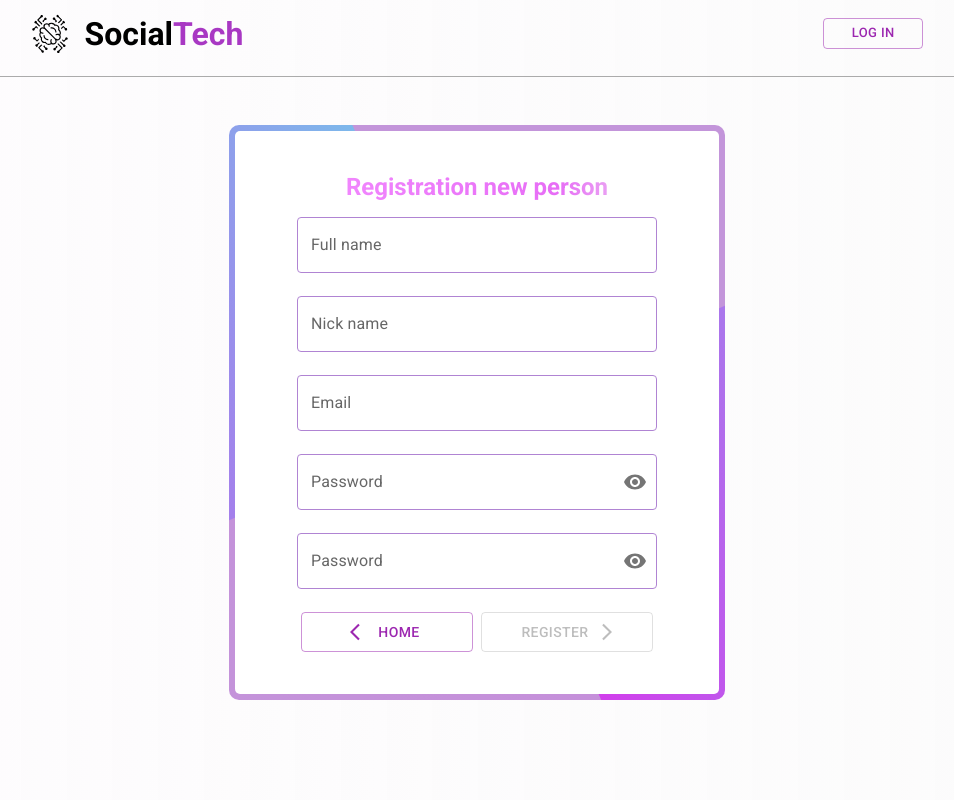
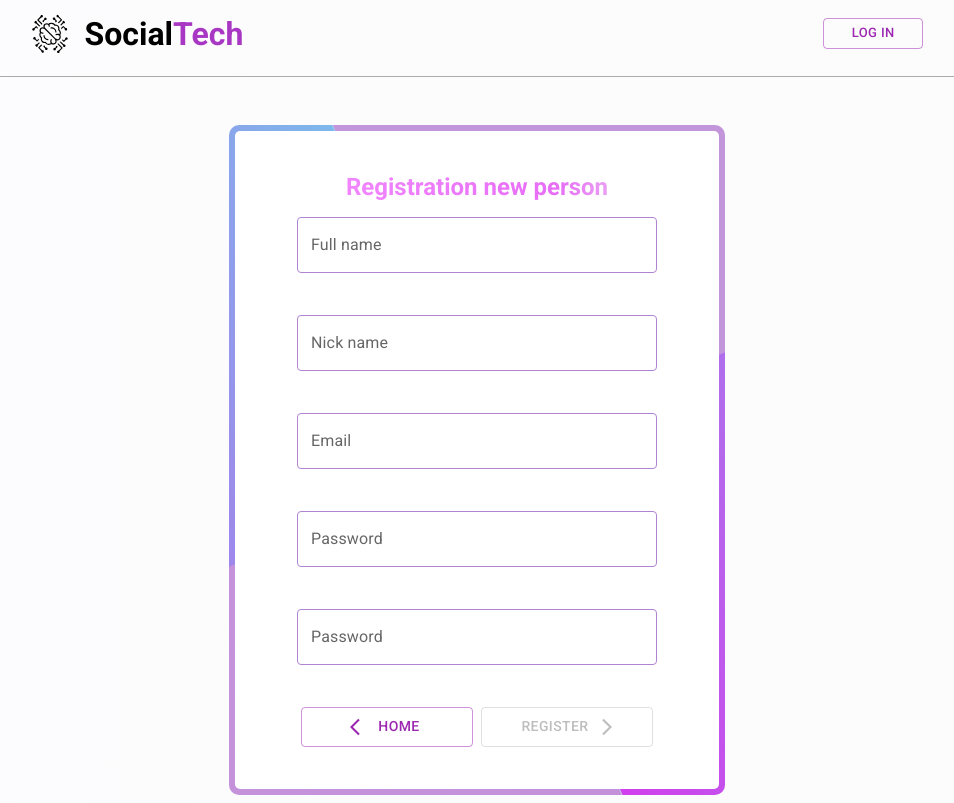
Before and after one commit to bazdyrev1/petWithAllknowledge, a React (Create React App) app: page /registration-form in a window 1280 px wide. Shown: the whole page, without its empty margins (139-1093 px from the left). Built offline with nearby package versions, Linux system fonts and the light colour scheme.

Commit message:
registration page has been redesigned

```diff
--- a/src/components/GitUserCard/index.tsx
+++ b/src/components/GitUserCard/index.tsx
@@ -1,14 +1,14 @@
 import React, { FC } from 'react';
 import { useSelector } from 'react-redux';
 import { getGitData } from '../../store/reducers/gitDataReducer';
-import { CategoryItem, DataItem, InfoBlock, TableText, Wrapper } from './style';
+import { CategoryItem, DataItem, ErrorMessage, InfoBlock, TableText, Wrapper } from './style';
 
 const GitUserCard:FC = ():JSX.Element => {
     const userDataInStore = Object.entries(useSelector(getGitData));
 
     return (
         <Wrapper>
-           {userDataInStore.map((item, index) =>
+           {userDataInStore.length ? userDataInStore.map((item, index) =>
            <InfoBlock key={index}>
                 <CategoryItem>
                 <TableText>{item[0]}</TableText>
@@ -18,7 +18,8 @@ const GitUserCard:FC = ():JSX.Element => {
                 <TableText>{item[1]}</TableText>
                 </DataItem>
             </InfoBlock>
-            )}
+            )
+        : <ErrorMessage> Please repeat with new search parameter!</ErrorMessage>}
         </Wrapper>
         )
 }
--- a/src/components/GitUserCard/style.ts
+++ b/src/components/GitUserCard/style.ts
@@ -7,6 +7,7 @@ export const Wrapper = styled.div`
   flex-direction: column;
   align-items: center;
 `;
+
 export const InfoBlock = styled.div`
   display: flex;
   width: 70%;
@@ -16,9 +17,15 @@ export const InfoBlock = styled.div`
   justify-content: space-between;
   align-items: center;
 `;
+
 export const CategoryItem = styled.div`
   width: 30%;
   border-right: 1px solid gray;
 `;
+
 export const DataItem = styled.div``;
+
 export const TableText = styled.p``;
+
+export const ErrorMessage = styled.p`
+color: red;`
--- a/src/components/SearchInput/index.tsx
+++ b/src/components/SearchInput/index.tsx
@@ -6,7 +6,7 @@ import { validateSchema } from "./schema";
 import { Inputs } from "./types";
 import { Wrapper, TextFieldCustom, ErrorMessage } from "./style";
 
-const SearchInput = ( { searchParameter } ) => {
+const SearchInput = ({ searchParameter }) => {
 
   const {
     handleSubmit,
--- a/src/pages/RegistrationForm/index.tsx
+++ b/src/pages/RegistrationForm/index.tsx
@@ -1,17 +1,17 @@
 import React, { FC } from "react";
 import { useDispatch } from "react-redux";
 import { useNavigate } from "react-router-dom";
-import { Form, Formik, Field } from "formik";
 import ArrowForwardIosIcon from '@mui/icons-material/ArrowForwardIos';
 import ArrowBackIosIcon from '@mui/icons-material/ArrowBackIos';
+import { useForm, SubmitHandler, Controller } from "react-hook-form";
+import { yupResolver } from "@hookform/resolvers/yup";
 import { validateSchema } from './schema'
-import { isEmpty } from "lodash";
-import InputPassword from "../../components/InputPassword";
 import { addUser } from "../../store/reducers/usersReducer";
-import { IRegistrationForm } from "./types";
+import { Inputs, IRegistrationForm } from "./types";
 import { ButtonsWrapper, ErrorsMessage, FormWrapper, MaterialButtonCustom, TextFieldCustom, Title, Wrapper } from "./style";
 
 const RegistrationForm: FC = (): JSX.Element => {
+
   const initialValues: IRegistrationForm = {
     nickName: '',
     authorName: '',
@@ -23,73 +23,124 @@ const RegistrationForm: FC = (): JSX.Element => {
   const dispatch = useDispatch();
   const navigate = useNavigate();
 
+  const {
+    handleSubmit,
+    control,
+    formState: { errors, isValid },
+    reset,
+    getValues
+  } = useForm<Inputs>({
+    mode: "onTouched",
+    defaultValues: initialValues,
+    resolver: yupResolver(validateSchema),
+  });
+
+
+
+  const onSubmit: SubmitHandler<Inputs> = (data) => {
+    dispatch(addUser(data))
+    console.log('submit', data)
+    reset();
+  }
+  console.log(getValues())
   return (
     <Wrapper>
-      <Formik
-        initialValues={initialValues}
-        onSubmit={() => { }}
-        validationSchema={validateSchema}
-        validateOnMount
-      >
-      {({ values, errors, touched, setFieldValue, setFieldTouched, handleChange, handleBlur }) => {
+      <FormWrapper>
+        <form onSubmit={handleSubmit(onSubmit)}>
 
-          return (
-            <FormWrapper>
-              <Form>
                     <Title>Registration new person</Title>
 
-                  <Field
-                    id="authorName"
+                    <Controller
                       name="authorName"
-                    onBlur={handleBlur}
-                    component={TextFieldCustom}
+                      control={control}
+                      defaultValue=""
+                      render={({ field }) => (
+                        <TextFieldCustom
+                          {...field}
                           variant="outlined"
                           label="Full name"
-                    helperText={(errors?.authorName && touched?.authorName) &&
-                        <ErrorsMessage>{errors?.authorName}</ErrorsMessage>
+                          helperText={
+                            <ErrorsMessage>
+                              {errors?.authorName?.message}
+                            </ErrorsMessage>
                           }
-                    onClick={() => setFieldTouched("authorName", true)}
-                    onChange={(e:  React.ChangeEvent<HTMLInputElement>) => setFieldValue("authorName", e.target.value)}
+                        />
+                      )}
                     />
 
-                  <Field
-                    id="nickName"
+                    <Controller
                       name="nickName"
-                    onBlur={handleBlur}
-                    component={TextFieldCustom}
+                      control={control}
+                      defaultValue=""
+                      render={({ field }) => (
+                        <TextFieldCustom
+                          {...field}
                           variant="outlined"
                           label="Nick name"
-                    helperText={(errors?.nickName && touched?.nickName) &&
-                        <ErrorsMessage>{errors?.nickName}</ErrorsMessage>
+                          helperText={
+                            <ErrorsMessage>
+                              {errors?.nickName?.message}
+                            </ErrorsMessage>
                           }
-                    onClick={() => setFieldTouched("nickName", true)}
-                    onChange={(e:  React.ChangeEvent<HTMLInputElement>) => setFieldValue("nickName", e.target.value)}
+                        />
+                      )}
                     />
 
-                  <Field
-                    id="mail"
+                    <Controller
                       name="mail"
-                    onBlur={handleBlur}
-                    component={TextFieldCustom}
+                      control={control}
+                      defaultValue=""
+                      render={({ field }) => (
+                        <TextFieldCustom
+                          {...field}
                           variant="outlined"
                           label="Email"
-                    helperText={(errors?.mail && touched?.mail) &&
-                        <ErrorsMessage>{errors?.mail}</ErrorsMessage>
+                          helperText={
+                            <ErrorsMessage>
+                              {errors?.mail?.message}
+                            </ErrorsMessage>
                           }
-                    onClick={() => setFieldTouched("mail", true)}
-                    onChange={(e: React.ChangeEvent<HTMLInputElement>) => setFieldValue("mail", e.target.value)}
+                        />
+                      )}
                     />
 
-                  <Field
-                    id='password'
-                    name='password'
-                    component={InputPassword}
+                    <Controller
+                      name="password"
+                      control={control}
+                      defaultValue=""
+                      render={({ field: { onChange, value, onBlur }, fieldState: { error } }) => (
+                        <TextFieldCustom
+                          label="Password"
+                          variant="outlined"
+                          value={value}
+                          onClick={() => onBlur()}
+                          onChange={onChange}
+                          error={!!error}
+                          helperText={<ErrorsMessage>
+                            {errors?.password?.message}
+                          </ErrorsMessage>}
+                          type="password"
                         />
-
-                  <Field
-                    id='examinationPass'
-                    name='examinationPass'
-                    component={InputPassword}
+                      )}
+                      />
+                      <Controller
+                        name="examinationPass"
+                        control={control}
+                        defaultValue=""
+                        render={({ field: { onChange, value, onBlur }, fieldState: { error } }) => (
+                          <TextFieldCustom
+                            label="Password"
+                            variant="outlined"
+                            value={value}
+                            onClick={() => onBlur()}
+                            onChange={onChange}
+                            error={!!error}
+                            helperText={<ErrorsMessage>
+                              {errors?.examinationPass?.message}
+                            </ErrorsMessage>}
+                            type="password"
+                          />
+                        )}
                       />
 
                     <ButtonsWrapper>
@@ -108,18 +159,12 @@ const RegistrationForm: FC = (): JSX.Element => {
                         color='secondary'
                         children={<p>Register</p>}
                         endIcon={<ArrowForwardIosIcon />}
-                      onClick={() => {
-                          dispatch(addUser(values))
-                          navigate('/')
-                      }}
-                      disabled={!isEmpty(errors)}
+                        type="submit"
+                        disabled={!isValid}
                       />
                     </ButtonsWrapper>
-              </Form>
+        </form>
       </FormWrapper>
-          )
-        }}
-      </Formik>
     </Wrapper>
   )
 }
```
Also changed, not shown: src/pages/RegistrationForm/types.ts (+7 -0 lines). Lines whose indentation alone changed are shown as unchanged.
